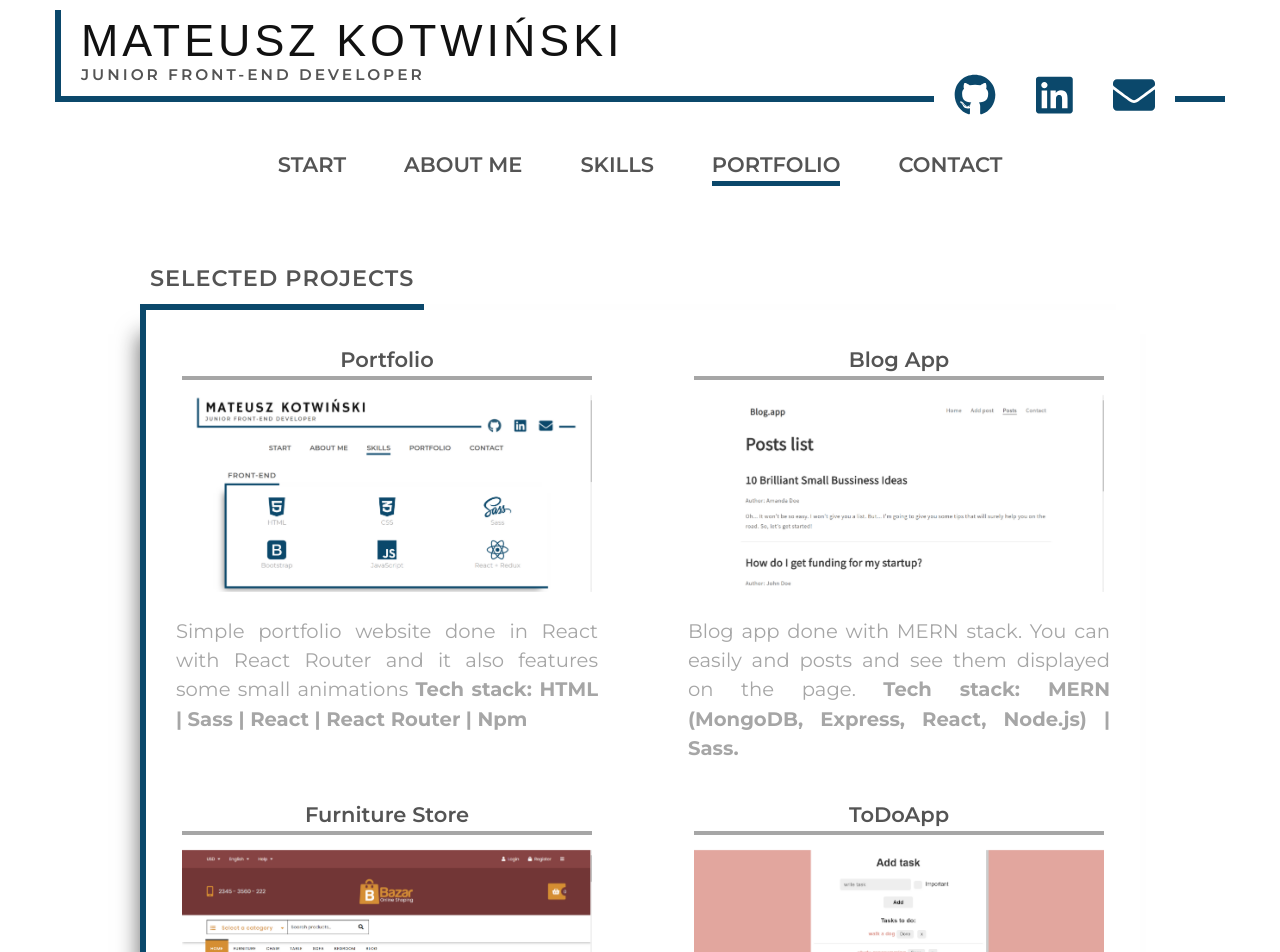
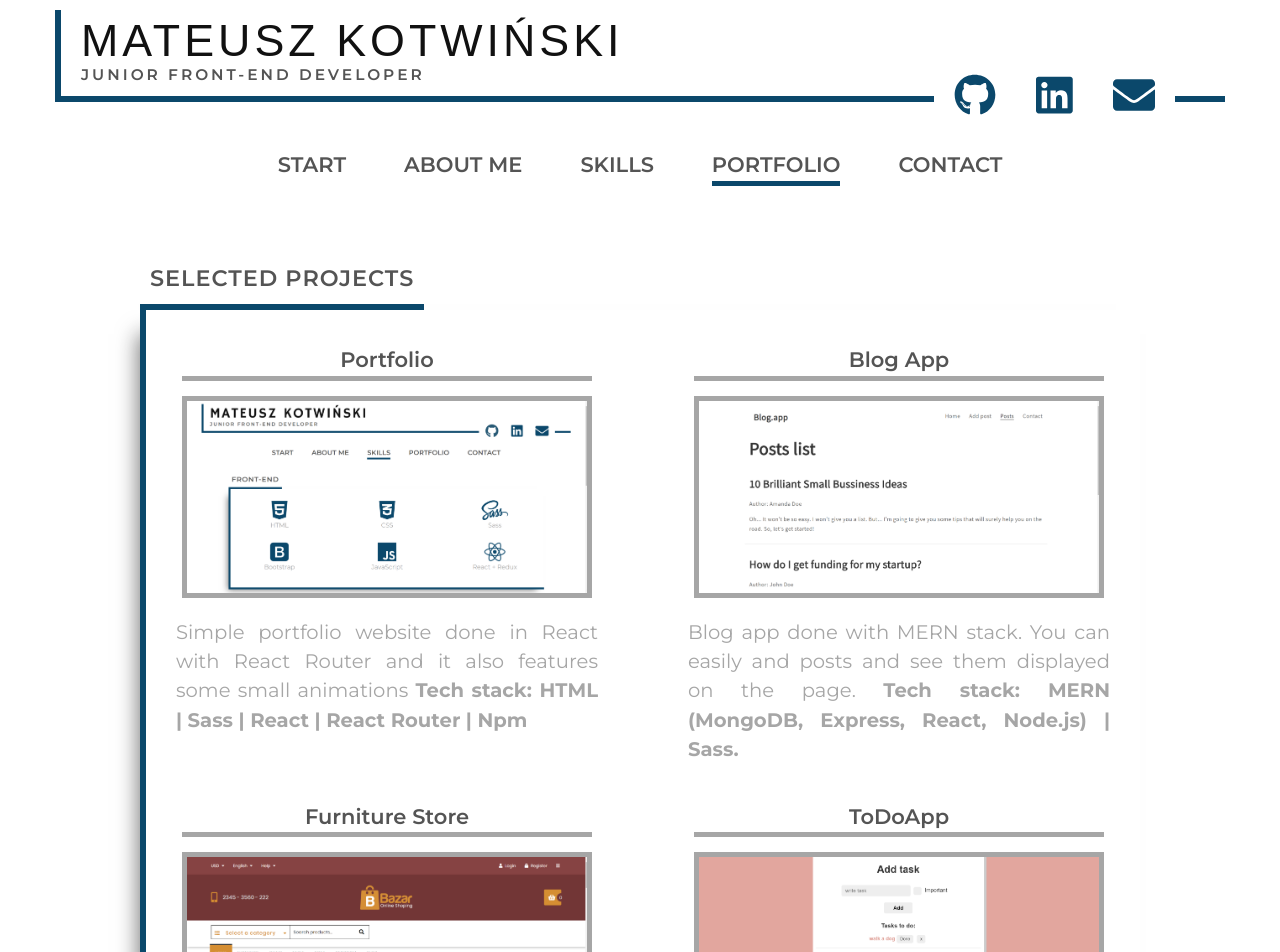
Before and after one commit to Kotwin98/portfolio_pl, a React (Create React App) app: page /portfolio in a window 1280 px wide. Shown: the top 952 px of the page. Built offline with nearby package versions, Linux system fonts and the light colour scheme; a web font is replaced by a local one.

Commit message:
Add small changes

```diff
--- a/src/styles/pages/PortfolioPage.scss
+++ b/src/styles/pages/PortfolioPage.scss
@@ -20,7 +20,7 @@
     font-weight: 600;
     margin: 0 auto;
     margin-bottom: 15px;
-    border-bottom: 4px solid $color-grey;
+    border-bottom: 5px solid $color-grey;
     @include tablet-large {
       font-size: $base-size * 1.5;
     }
@@ -57,6 +57,7 @@
     display: block;
     width: 100%;
     cursor: pointer;
+    border: 5px solid;
     transition: $transition;
     backface-visibility: hidden;
   }
@@ -100,13 +101,13 @@
   }
   &_desc {
     font-size: $base-size * 1.1;
-    padding: 15px 12px 0;
+    padding: 12px 0;
     text-align: justify;
     @include tablet-small {
       font-size: $base-size * 1.2;
     }
     @include tablet-large {
-      padding: 15px 30px 0;
+      padding: 10px 30px 0;
       font-size: $base-size * 1.4;
     }
   }
```
